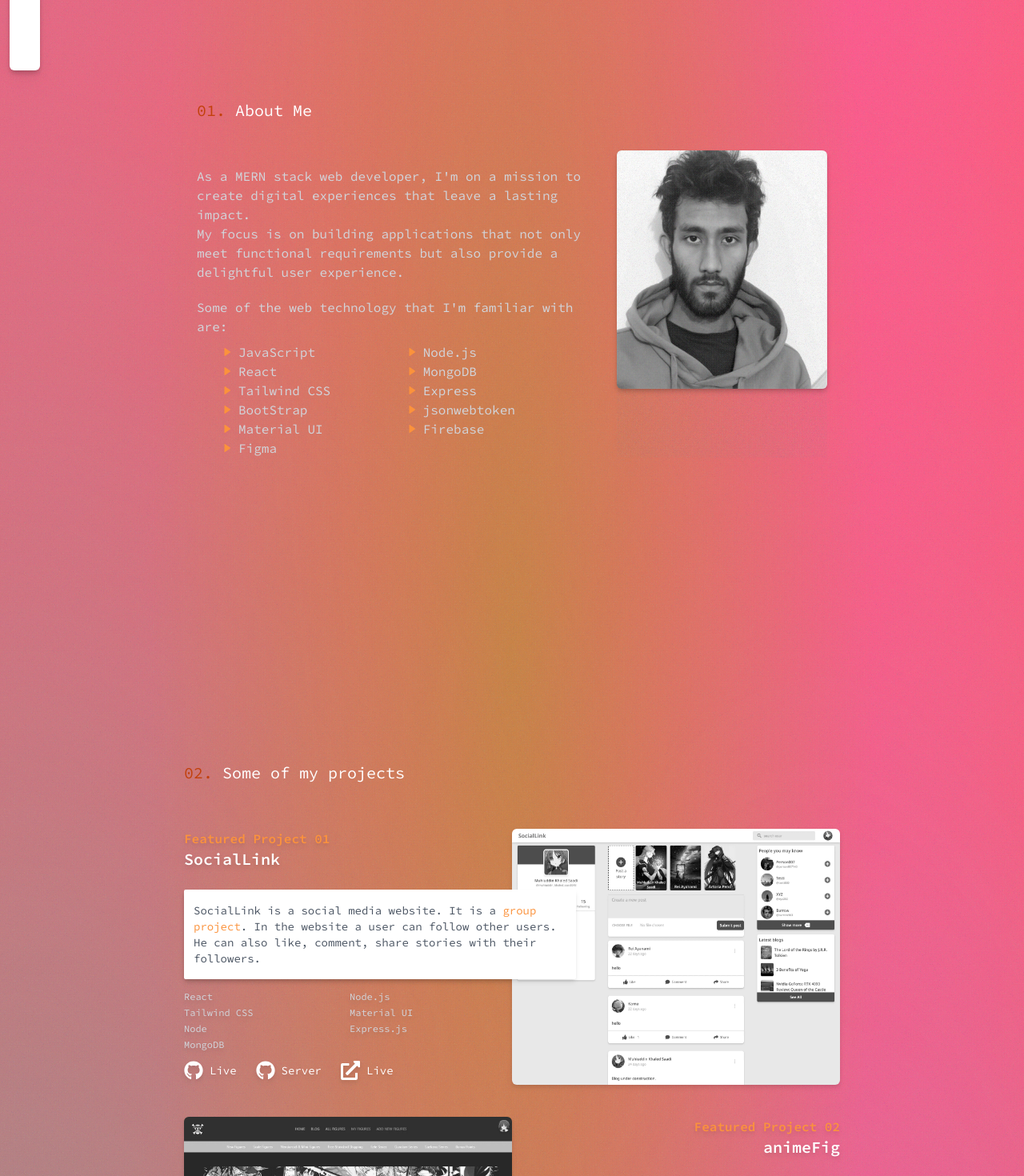
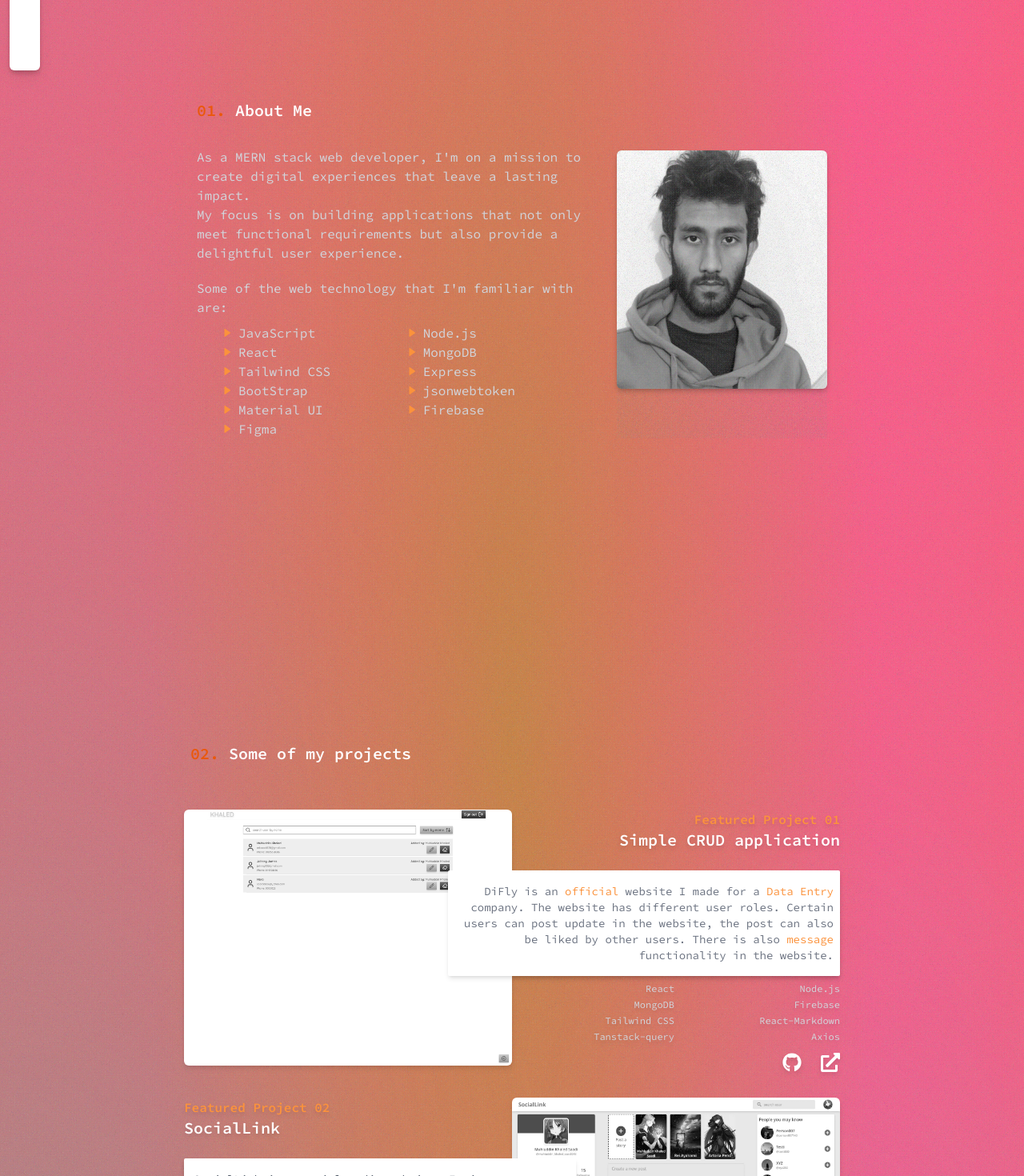
Before and after one commit to mk-saadi/new-portfolio, a React (Vite) app: page / in a window 1280 px wide. Shown: the part 600-2070 px from the top of the page at 80% size. Built offline with nearby package versions, Linux system fonts and the light colour scheme; some icons are missing.

Commit message:
minor changes

```diff
--- a/index.html
+++ b/index.html
@@ -22,7 +22,7 @@
 			crossorigin
 		/>
 		<link
-            href="https://fonts.googleapis.com/css2?family=Source+Code+Pro:wght@400;600;900&display=swap"
+			href="https://fonts.googleapis.com/css2?family=Source+Code+Pro:wght@400;600;800;700;900&display=swap"
 			rel="stylesheet"
 		/>
 		<link
--- a/src/App.jsx
+++ b/src/App.jsx
@@ -24,7 +24,7 @@ function App() {
 	};
 
 	return (
-		<div className="relative noise background max-w-[1920px] mx-auto">
+		<div className="relative noise background mx-auto">
 			<Header
 				navigateToSection={navigateToSection}
 				aboutRef={aboutRef}
@@ -54,7 +54,7 @@ function App() {
 					className="items-center justify-center min-h-[70vh] pt-20"
 				>
 					<div className="text-left mb-14">
-						<p className="text-xl text-orange-700">
+						<p className="text-xl text-orange-600 ml-2 md:-mb-5 -mb-4 lg:mb-0 font-[600]">
 							02.{" "}
 							<span className="text-white">
 								Some of my projects
@@ -78,7 +78,8 @@ function App() {
 			<div className="absolute bottom-0 right-0 z-10 w-screen text-center bg-slate-800">
 				<p className="pt-32 pb-4 text-sm text-center text-white">
 					<span>
-						&copy;{new Date().getFullYear()} Muhiuddin Khaled
+						&copy;{new Date().getFullYear()} Muhiuddin Khaled{" "}
+						<span className="text-gray-300">Saadi</span>
 					</span>
 				</p>
 			</div>
--- a/src/component/About.jsx
+++ b/src/component/About.jsx
@@ -1,15 +1,44 @@
 import pro from "../../src/assets/IMG_20221227_203719 j(2).jpg";
 import { BiSolidRightArrow } from "react-icons/bi";
-import Reveal from "react-awesome-reveal";
+import Reveal, { Fade } from "react-awesome-reveal";
+import { FaFacebook, FaGithub } from "react-icons/fa6";
+import { FaLinkedin } from "react-icons/fa";
 
 const About = () => {
 	return (
 		<div className="grid grid-cols-1 mx-2 text-left lg:grid-cols-3 md:mx-4">
 			<div className="order-2 col-span-2 lg:order-1">
-				<p className="mt-3 font-sans text-xl text-center text-orange-700 md:text-2xl lg:text-xl lg:mt-0 lg:text-left">
+				<p className="mt-3 font-sans text-xl text-center text-orange-600 font-[600] md:text-2xl lg:text-xl lg:mt-0 lg:text-left">
 					01. <span className="text-white">About Me</span>
 				</p>
-				<div className="mt-2 text-sm text-gray-300 md:text-base lg:mr-8 md:mt-14">
+
+				<div className="flex items-center justify-center gap-4 mt-2 text-2xl text-white md:hidden">
+					<a
+						href="https://www.linkedin.com/in/mk-saadi-46a0aa242/"
+						target="_blank"
+						rel="noopener noreferrer"
+						className="hover:text-orange-400"
+					>
+						<FaLinkedin />
+					</a>
+					<a
+						href="https://github.com/mk-saadi"
+						target="_blank"
+						rel="noopener noreferrer"
+						className="hover:text-orange-400"
+					>
+						<FaGithub />
+					</a>
+					<a
+						href="https://www.facebook.com/mk.saadi.7/"
+						target="_blank"
+						rel="noopener noreferrer"
+						className="hover:text-orange-400"
+					>
+						<FaFacebook />
+					</a>
+				</div>
+				<div className="mt-2 text-sm text-gray-300 md:text-base lg:mr-8 md:mt-8">
 					As a MERN stack web developer, I'm on a mission to create
 					digital experiences that leave a lasting impact.
 					<br />
@@ -20,7 +49,7 @@ const About = () => {
 				<p className="mt-5 mr-10 text-gray-300">
 					Some of the web technology that I'm familiar with are:
 				</p>
-				<div className="grid grid-cols-2 mx-8 mt-2 text-sm text-left text-gray-300 md:text-base">
+				<div className="grid grid-cols-2 mt-2 text-sm text-left text-gray-300 lg:mx-8 md:text-base">
 					<div>
 						<p className="flex items-center gap-2 text-left">
 							<BiSolidRightArrow className="text-xs text-orange-400" />{" "}
@@ -71,7 +100,7 @@ const About = () => {
 					</div>
 				</div>
 			</div>
-			<Reveal
+			<Fade
 				triggerOnce
 				className="order-1 mx-10 mt-16 duration-200 shadow-md drop-shadow-md lg:drop-shadow-none lg:shadow-none lg:order-2 noise md:mx-48 lg:mx-0"
 			>
@@ -80,7 +109,7 @@ const About = () => {
 					alt=""
 					className="rounded-md grayscale hover:grayscale-0 lg:shadow-md lg:drop-shadow-md"
 				/>
-			</Reveal>
+			</Fade>
 		</div>
 	);
 };
--- a/src/component/Header.jsx
+++ b/src/component/Header.jsx
@@ -4,7 +4,7 @@ import head1 from "../assets/MK__1_-removebg-preview.png";
 const Header = ({ navigateToSection, aboutRef, projectsRef, contactRef }) => {
 	return (
 		<div
-			className="sticky top-0 z-50 flex flex-col items-center py-2 bg-white shadow-md md:flex-row"
+			className="sticky top-0 z-50 flex flex-col items-center py-2 bg-white shadow-md drop-shadow-md md:flex-row"
 			// data-theme="cyberpunk"
 		>
 			<div className="flex-1 ml-8">
--- a/src/component/Intro.jsx
+++ b/src/component/Intro.jsx
@@ -11,7 +11,7 @@ const Intro = ({ scrollToFooter, pdf }) => {
 					<p className="font-sans text-4xl font-extrabold text-white lg:text-7xl">
 						Muhiuddin Khaled
 					</p>
-					<p className="font-sans text-2xl font-extrabold text-gray-300 md:text-5xl">
+					<p className="font-sans text-2xl font-extrabold text-gray-300 md:text-3xl lg:text-5xl">
 						A Passionate MERN Developer.
 					</p>
 					<p className="py-5 text-gray-300">
--- a/src/component/Projects.jsx
+++ b/src/component/Projects.jsx
@@ -1,25 +1,27 @@
+/* eslint-disable react/no-unescaped-entities */
 import ass1 from "../assets/animefig.png";
 import ass2 from "../assets/summercamp-12.png";
 import ass3 from "../assets/assignment-10.png";
 // import difly from "../assets/difly.png";
 import ass8 from "../assets/ass-8.png";
 import geo from "../assets/geo.png";
+import gr from "../assets/gr.png";
 import social from "../assets/social-link-2nd.web.app__1_300.png";
 import "./project.css";
 import { FaGithub, FaExternalLinkAlt } from "react-icons/fa";
-import Reveal from "react-awesome-reveal";
+import { Fade } from "react-awesome-reveal";
 
 const Projects = () => {
 	return (
 		<div>
-			<Reveal
+			<Fade
 				cascade
 				triggerOnce
 				damping={0.1}
 				className="grid grid-cols-1 mx-1 lg:mx-0 md:mx-2 drop-shadow-md "
 			>
 				{/* project 1 */}
-				{/* <div className="relative grid grid-cols-2 mb-8">
+				<div className="relative grid grid-cols-2 mb-8">
 					<a
 						href="https://animefig-3626c.web.app/"
 						className="relative"
@@ -27,29 +29,21 @@ const Projects = () => {
 						rel="noopener noreferrer"
 					>
 						<img
-							src={difly}
+							src={gr}
 							alt=""
 							className="w-auto col-span-1 duration-200 rounded-md cursor-pointer h-80 saturate-0 hover:saturate-100"
 						/>
 					</a>
 
 					<div className="z-20 col-span-1 text-right">
-						<p className="font-semibold text-orange-400">
-							Featured Project 01
-						</p>
-						<p className="mb-3 text-xl font-semibold text-white">
-							DiFly
-						</p>
+						<p className="font-semibold text-orange-400">Featured Project 01</p>
+						<p className="mb-3 text-xl font-semibold text-white">Simple CRUD application</p>
 						<p className="text-sm bg-white shadow-md rounded-sm py-4 pr-2 pl-3 text-gray-500 lg:max-w-[490px] absolute right-0 mt-3 z-30">
-							DiFly is an{" "}
-							<span className="text-orange-400">official</span>{" "}
-							website I made for a{" "}
-							<span className="text-orange-400">Data Entry</span>{" "}
-							company. The website has different user roles.
-							Certain users can post update in the website, the
-							post can also be liked by other users. There is also{" "}
-							<span className="text-orange-400">message</span>{" "}
-							functionality in the website.
+							DiFly is an <span className="text-orange-400">official</span> website I made for a{" "}
+							<span className="text-orange-400">Data Entry</span> company. The website has
+							different user roles. Certain users can post update in the website, the post can
+							also be liked by other users. There is also{" "}
+							<span className="text-orange-400">message</span> functionality in the website.
 						</p>
 
 						<div className="text-gray-300 text-xs grid grid-cols-2 lg:mt-[164px] justify-end gap-1">
@@ -79,12 +73,11 @@ const Projects = () => {
 							</a>
 						</div>
 					</div>
-				</div> */}
-
-				{/* project 2 */}
+				</div>{" "}
+				*{/* project 2 */}
 				<div className="relative grid gap-4 p-2 mb-16 bg-gray-100 shadow-md md:grid-cols-2 md:mb-20 lg:mb-10 lg:gap-0 md:gap-1 bg-opacity-30 md:bg-transparent md:p-0 md:shadow-none">
 					<a
-						href="https://summercamp12-1ae5f.web.app/"
+						href="https://social-link-2nd.web.app/"
 						className="relative order-2"
 						target="_blank"
 						rel="noopener noreferrer"
@@ -92,25 +85,19 @@ const Projects = () => {
 						<img
 							src={social}
 							alt=""
-							className="w-auto h-auto col-span-1 duration-200 rounded-md cursor-pointer lg:h-80 saturate-0 hover:saturate-100"
+							className="w-auto h-auto col-span-1 duration-200 rounded-md cursor-pointer lg:h-80 saturate-0 hover:saturate-100 "
 						/>
 					</a>
 
 					<div className="z-20 order-1 col-span-1 text-left">
 						<p className="font-semibold text-orange-500 md:text-orange-400">
-							Featured Project 01
+							Featured Project 02
 						</p>
-						<p className="mb-3 text-xl font-semibold text-white">
-							SocialLink
-						</p>
+						<p className="mb-3 text-xl font-semibold text-white">SocialLink</p>
 						<p className="text-sm bg-white shadow-md rounded-sm py-4 pr-2 pl-3 text-gray-600 lg:max-w-[490px] lg:absolute lg:left-0 mt-3 z-30">
 							SocialLink is a social media website. It is a{" "}
-							<span className="text-orange-400">
-								group project
-							</span>
-							. In the website a user can follow other users. He
-							can also like, comment, share stories with their
-							followers.
+							<span className="text-orange-400">group project</span>. In the website a user can
+							follow other users. He can also like, comment, share stories with their followers.
 						</p>
 						<div className="text-gray-300 text-xs grid grid-cols-2 lg:mt-[150px] justify-end mt-[10px] gap-1">
 							<p className="">React</p>
@@ -123,13 +110,13 @@ const Projects = () => {
 						</div>
 						<div className="flex items-center justify-start gap-6 mt-3 text-2xl text-white">
 							<a
-								href="https://github.com/mk-saadi/SoundWaves-Client"
+								href="https://github.com/mk-saadi/social-link"
 								target="_blank"
 								rel="noopener noreferrer"
 								className="flex items-center justify-center gap-2 duration-200 hover:text-orange-400"
 							>
 								<FaGithub />
-								<span className="text-sm">Live</span>
+								<span className="text-sm">Client</span>
 							</a>
 							<a
 								href="https://github.com/mk-saadi/social-link-public-server"
@@ -141,7 +128,7 @@ const Projects = () => {
 								<span className="text-sm">Server</span>
 							</a>
 							<a
-								href="https://summercamp12-1ae5f.web.app/"
+								href="https://social-link-2nd.web.app/"
 								target="_blank"
 								rel="noopener noreferrer"
 								className="flex items-center justify-center gap-2 duration-200 hover:text-orange-400"
@@ -152,7 +139,6 @@ const Projects = () => {
 						</div>
 					</div>
 				</div>
-
 				{/* project 3 */}
 				<div className="relative grid gap-4 p-2 mb-16 bg-gray-100 rounded-md shadow-md md:grid-cols-2 md:mb-20 lg:mb-10 lg:gap-0 md:gap-1 bg-opacity-30 md:shadow-none md:p-0 md:bg-transparent">
 					<a
@@ -170,18 +156,14 @@ const Projects = () => {
 
 					<div className="z-20 col-span-1 text-right">
 						<p className="font-semibold text-orange-500 md:text-orange-400">
-							Featured Project 02
+							Featured Project 03
 						</p>
-						<p className="mb-3 text-xl font-semibold text-white">
-							animeFig
-						</p>
+						<p className="mb-3 text-xl font-semibold text-white">animeFig</p>
 						<p className="text-sm bg-white shadow-md rounded-sm py-4 pr-2 pl-3 text-gray-600 lg:max-w-[490px] lg:absolute lg:right-0 mt-3 z-30">
-							animeFig Is a{" "}
-							<span className="text-orange-400">full-stack</span>{" "}
-							web application. Anyone logged in can view details
-							of the figures or add new figures. Edit and delete
-							is also implemented in the website. For styling
-							Tailwind CSS and daisyUI were used.
+							animeFig Is a <span className="text-orange-400">full-stack</span> web application.
+							Anyone logged in can view details of the figures or add new figures. Edit and
+							delete is also implemented in the website. For styling Tailwind CSS and daisyUI
+							were used.
 						</p>
 						<div className="text-gray-300 text-xs grid grid-cols-2 lg:mt-[154px] justify-end gap-1 mt-[10px]">
 							<p className="">React</p>
@@ -220,7 +202,6 @@ const Projects = () => {
 						</div>
 					</div>
 				</div>
-
 				{/* project 4 */}
 				<div className="relative grid gap-4 p-2 mb-16 bg-gray-100 rounded-md shadow-md md:grid-cols-2 md:mb-20 lg:mb-10 lg:gap-0 md:gap-1 bg-opacity-30 md:shadow-none md:p-0 md:bg-transparent">
 					<a
@@ -238,20 +219,14 @@ const Projects = () => {
 
 					<div className="z-20 order-1 col-span-1 text-left">
 						<p className="font-semibold text-orange-500 md:text-orange-400">
-							Featured Project 03
+							Featured Project 04
 						</p>
-						<p className="mb-3 text-xl font-semibold text-white">
-							SoundWaves
-						</p>
+						<p className="mb-3 text-xl font-semibold text-white">SoundWaves</p>
 						<p className="text-sm bg-white shadow-md rounded-sm py-4 pr-2 pl-3 text-gray-500 lg:max-w-[490px] lg:absolute lg:left-0 mt-3 z-30">
 							SoundWaves Is a full-stack web application with{" "}
-							<span className="text-orange-400">
-								dynamic user based dashboard
-							</span>
-							. Admin can promote or delete users at his will.
-							Instructors can add or manage their classes.
-							Students can choose classes and pay for that class
-							using stripe.
+							<span className="text-orange-400">dynamic user based dashboard</span>. Admin can
+							promote or delete users at his will. Instructors can add or manage their classes.
+							Students can choose classes and pay for that class using stripe.
 						</p>
 						<div className="text-gray-300 text-xs grid grid-cols-2 lg:mt-[164px] justify-end gap-1 mt-[10px]">
 							<p className="">React</p>
@@ -268,8 +243,7 @@ const Projects = () => {
 								rel="noopener noreferrer"
 								className="flex items-center justify-center gap-2 duration-200 hover:text-orange-400"
 							>
-								<FaGithub />{" "}
-								<span className="text-sm">Client</span>
+								<FaGithub /> <span className="text-sm">Client</span>
 							</a>
 							<a
 								href="https://github.com/mk-saadi/SoundWaves-Server"
@@ -277,8 +251,7 @@ const Projects = () => {
 								rel="noopener noreferrer"
 								className="flex items-center justify-center gap-2 duration-200 hover:text-orange-400"
 							>
-								<FaGithub />{" "}
-								<span className="text-sm">Server</span>
+								<FaGithub /> <span className="text-sm">Server</span>
 							</a>
 							<a
 								href="https://summercamp12-1ae5f.web.app/"
@@ -292,7 +265,6 @@ const Projects = () => {
 						</div>
 					</div>
 				</div>
-
 				{/* project 5 */}
 				<div className="relative grid gap-4 p-2 mb-16 bg-gray-100 rounded-md shadow-md md:grid-cols-2 md:mb-20 lg:mb-10 lg:gap-0 md:gap-1 bg-opacity-30 md:shadow-none md:p-0 md:bg-transparent">
 					<a
@@ -309,14 +281,12 @@ const Projects = () => {
 					</a>
 					<div className="z-20 order-2 col-span-1 text-right">
 						<p className="font-semibold text-orange-500 md:text-orange-400">
-							Featured Project 04
+							Featured Project 05
 						</p>
-						<p className="mb-3 text-xl font-semibold text-white">
-							Smoki'n
-						</p>
+						<p className="mb-3 text-xl font-semibold text-white">Smoki'n</p>
 						<p className="text-sm bg-white shadow-md rounded-sm py-4 pr-2 pl-3 text-gray-600 lg:max-w-[490px] lg:absolute lg:right-0 mt-3 z-30">
-							Smoki'n is a Single page React project. It's main
-							feature is it's firebase integration, dynamic url.
+							Smoki'n is a Single page React project. It's main feature is it's firebase
+							integration, dynamic url.
 						</p>
 						<div className="text-gray-300 text-xs grid grid-cols-2 lg:mt-[114px] justify-end mt-[10px] gap-1">
 							<p className="">React</p>
@@ -355,7 +325,6 @@ const Projects = () => {
 						</div>
 					</div>
 				</div>
-
 				{/* project 6*/}
 				<div className="relative grid gap-4 p-2 mb-16 bg-gray-100 rounded-md shadow-md md:grid-cols-2 md:mb-20 lg:mb-10 lg:gap-0 md:gap-1 bg-opacity-30 md:shadow-none md:p-0 md:bg-transparent">
 					<a
@@ -373,16 +342,12 @@ const Projects = () => {
 
 					<div className="z-20 order-1 col-span-1 text-left">
 						<p className="font-semibold text-orange-500 md:text-orange-400">
-							Featured Project 05
+							Featured Project 06
 						</p>
-						<p className="mb-3 text-xl font-semibold text-white">
-							Geometry Genius
-						</p>
+						<p className="mb-3 text-xl font-semibold text-white">Geometry Genius</p>
 						<p className="text-sm bg-white shadow-md rounded-sm py-4 pr-2 pl-3 text-gray-500 lg:max-w-[490px] lg:absolute lg:left-0 mt-3 z-30">
-							Geometry Genius is a{" "}
-							<span className="text-orange-400">javascript</span>{" "}
-							application. The website is made to do simple
-							geometry calculation.
+							Geometry Genius is a <span className="text-orange-400">javascript</span>{" "}
+							application. The website is made to do simple geometry calculation.
 						</p>
 						<div className="text-gray-300 text-xs grid grid-cols-2 lg:mt-[110px] mt-[10px] justify-end gap-1">
 							<p className="">React</p>
@@ -429,11 +394,9 @@ const Projects = () => {
 					</a>
 					<div className="z-20 order-2 col-span-1 text-right">
 						<p className="font-semibold text-orange-500 md:text-orange-400">
-							Featured Project 06
+							Featured Project 07
 						</p>
-						<p className="mb-3 text-xl font-semibold text-white">
-							Prohub
-						</p>
+						<p className="mb-3 text-xl font-semibold text-white">Prohub</p>
 						<p className="text-sm bg-white shadow-md rounded-sm py-4 pr-2 pl-3 text-gray-600 lg:max-w-[490px] lg:absolute lg:right-0 mt-3 z-30">
 							Prohub is a simple single page React application.
 						</p>
@@ -463,7 +426,7 @@ const Projects = () => {
 						</div>
 					</div>
 				</div>
-			</Reveal>
+			</Fade>
 		</div>
 	);
 };
--- a/src/index.css
+++ b/src/index.css
@@ -2,8 +2,12 @@
 @tailwind components;
 @tailwind utilities;
 
+html {
+	max-width: 1920px;
+	margin: auto;
+}
+
 body {
-	/* background-color: #172031; */
 	color: rgb(210, 210, 210);
 	font-family: "Source Code Pro", monospace;
 }
@@ -44,44 +48,25 @@ body {
 	z-index: 20;
 	pointer-events: none;
 
-	opacity: 0.19;
+	opacity: 0.29;
 }
 
 /* background color */
 .background {
 	background-color: rgb(252, 99, 99);
-	background-image: radial-gradient(
-			at 50% 30%,
-			hsla(28, 100%, 74%, 1) 0px,
-			transparent 50%
-		),
+	background-image: radial-gradient(at 50% 30%, hsla(28, 100%, 74%, 1) 0px, transparent 50%),
 		radial-gradient(at 80% 0%, rgb(255, 31, 117) 0px, transparent 50%),
 		radial-gradient(at 0% 50%, hsla(355, 100%, 93%, 1) 0px, transparent 50%),
-		radial-gradient(
-			at 80% 50%,
-			hsla(340, 100%, 76%, 1) 0px,
-			transparent 50%
-		),
+		radial-gradient(at 80% 50%, hsla(340, 100%, 76%, 1) 0px, transparent 50%),
 		radial-gradient(at 0% 100%, hsla(22, 100%, 77%, 1) 0px, transparent 50%),
-		radial-gradient(
-			at 80% 100%,
-			hsla(242, 100%, 70%, 1) 0px,
-			transparent 50%
-		),
+		radial-gradient(at 80% 100%, hsla(242, 100%, 70%, 1) 0px, transparent 50%),
 		radial-gradient(at 0% 0%, hsla(343, 100%, 76%, 1) 0px, transparent 50%);
 	background-blend-mode: color;
 }
 
 @media (max-width: 420px) {
 	.background {
-		background-image: linear-gradient(
-			to right top,
-			#051937,
-			#3f2c58,
-			#7b3c6d,
-			#b75074,
-			#e96e6e
-		);
+		background-image: linear-gradient(to right top, #051937, #3f2c58, #7b3c6d, #b75074, #e96e6e);
 		/* background-color: rgb(252, 99, 99); */
 		background-blend-mode: color;
 	}
```
Also changed, not shown: src/component/Contact.jsx (+13 -7 lines), src/assets/gr.png (added), 1 other file (tests, documents, lock files or other folders). Lines whose indentation alone changed are shown as unchanged.
